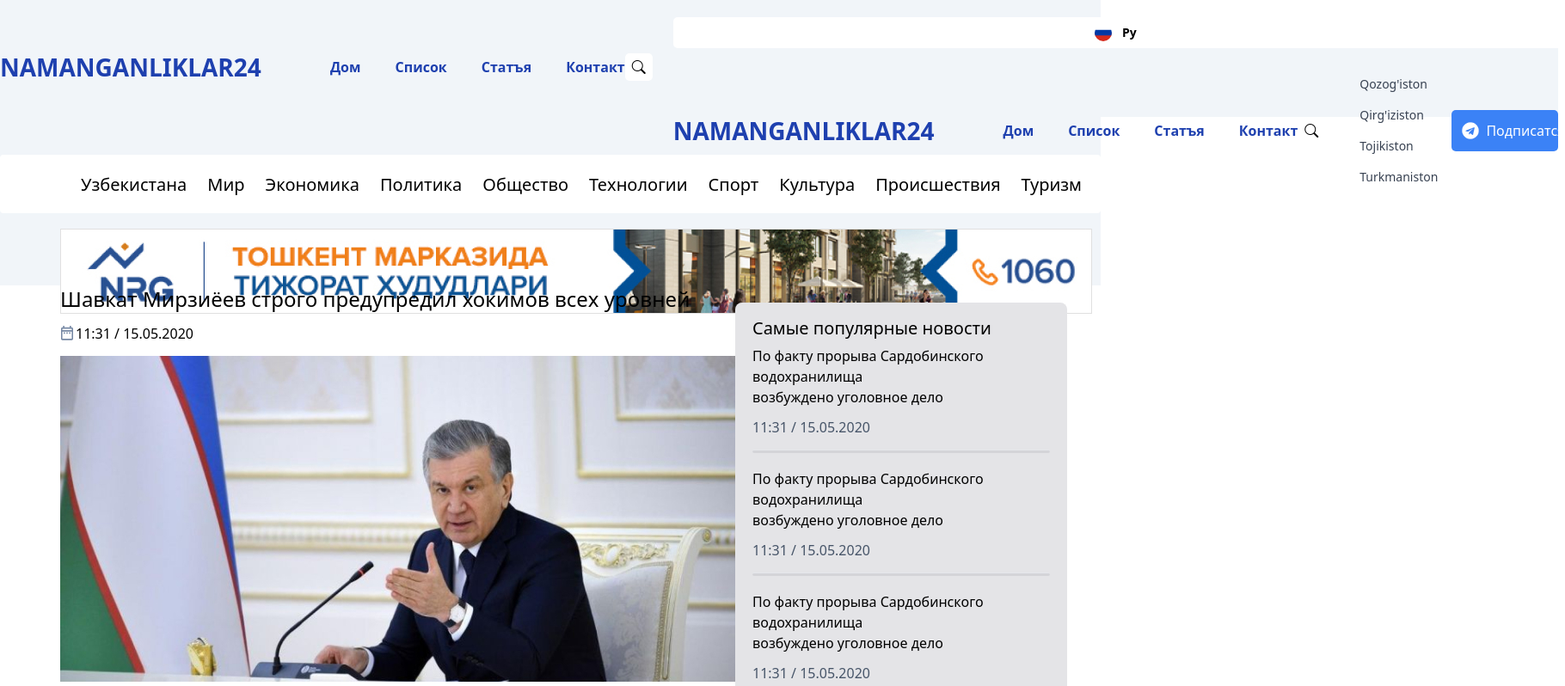
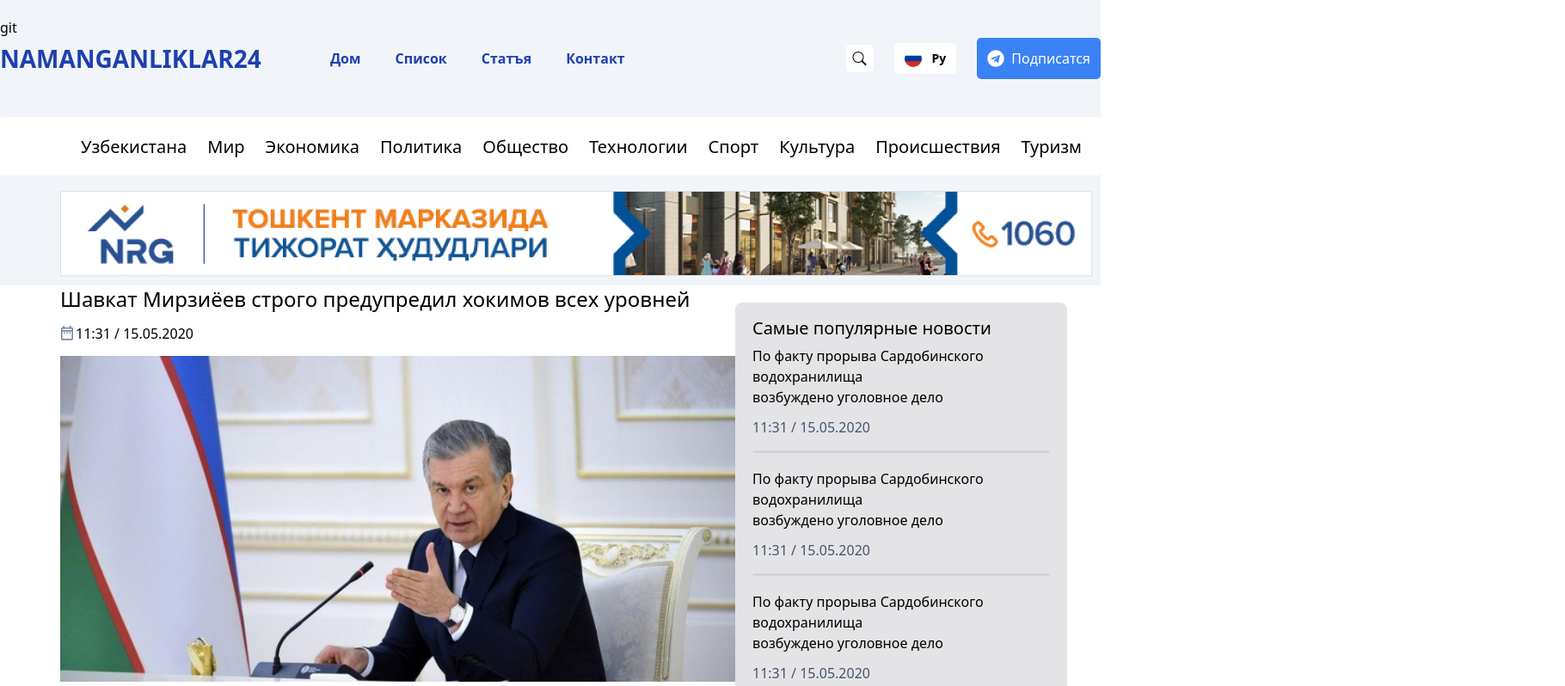
Before and after one commit to Otabek-07/NAMANGANLIKLAR24, a website: page pages/article/index.html in a window 1280 px wide. Shown: the top 798 px of the page at 86% size, 1820 px wide, since content can reach past the window. Drawn offline with nearby package versions, Linux system fonts and the light colour scheme.

Commit message:
ARTICLE:intro

```diff
--- a/pages/article/index.html
+++ b/pages/article/index.html
@@ -13,7 +13,7 @@
     <title>Namanganliklar24</title>
   </head>
   <body>
-    <header class="bg-slate-100 h-[332px] py-5">
+    <header class="bg-slate-100 h-[332px] py-5">git
       <div class="container mx-auto max-w-[1400px]">
         <nav class="flex justify-between items-center">
           <div class="flex items-center gap-20">
@@ -50,24 +50,6 @@
                   </div>
                 </button>
               </div>
-</head>
-<body>
-      <header class="bg-slate-100 h-20 py-5">
-           <div class="container mx-auto max-w-[1200px]">
-                 <nav class="flex justify-between items-center">
-                      <div class="flex items-center gap-20">
-                          <a href="#"><h1 class="text-[28px] font-bold text-blue-800">NAMANGANLIKLAR24</h1></a>
-                          <ul class="flex items-center gap-10 font-semibold text-blue-800 ">
-                             <li><a href="./../../index.html">Дом</a></li>
-                             <li><a href="./../list/index.html">Список</a></li>
-                             <li><a href="./../article/index.html">Статъя</a></li>
-                             <li><a href="./../contact/index.html">Контакт</a></li>
-                          </ul>
-                      </div>
-                      <div class="flex items-center gap-6">
-                          <button class="bg-white py-1 px-2 rounded-[5px]"><i class="bi bi-search"></i></button>
-                          <div class="relative inline-block text-left
-
               <div
                 id="subMenu"
                 class="absolute right-0 z-10 mt-2 w-56 origin-top-right rounded-md bg-white shadow-lg hidden ring-1 ring-black ring-opacity-5 focus:outline-none"
@@ -145,7 +127,6 @@
         </a>
       </div>
     </header>
-
     <main>
       <section>
         <div class="container mx-auto max-w-[1440px]">
```
